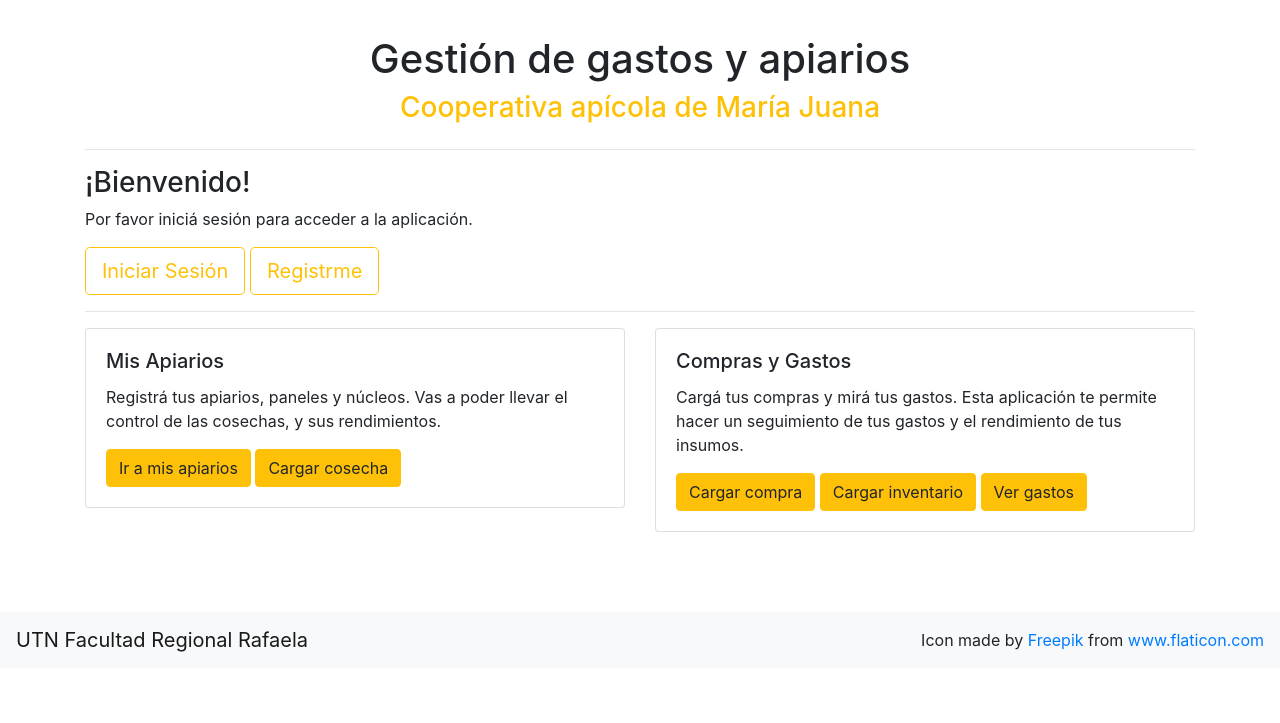
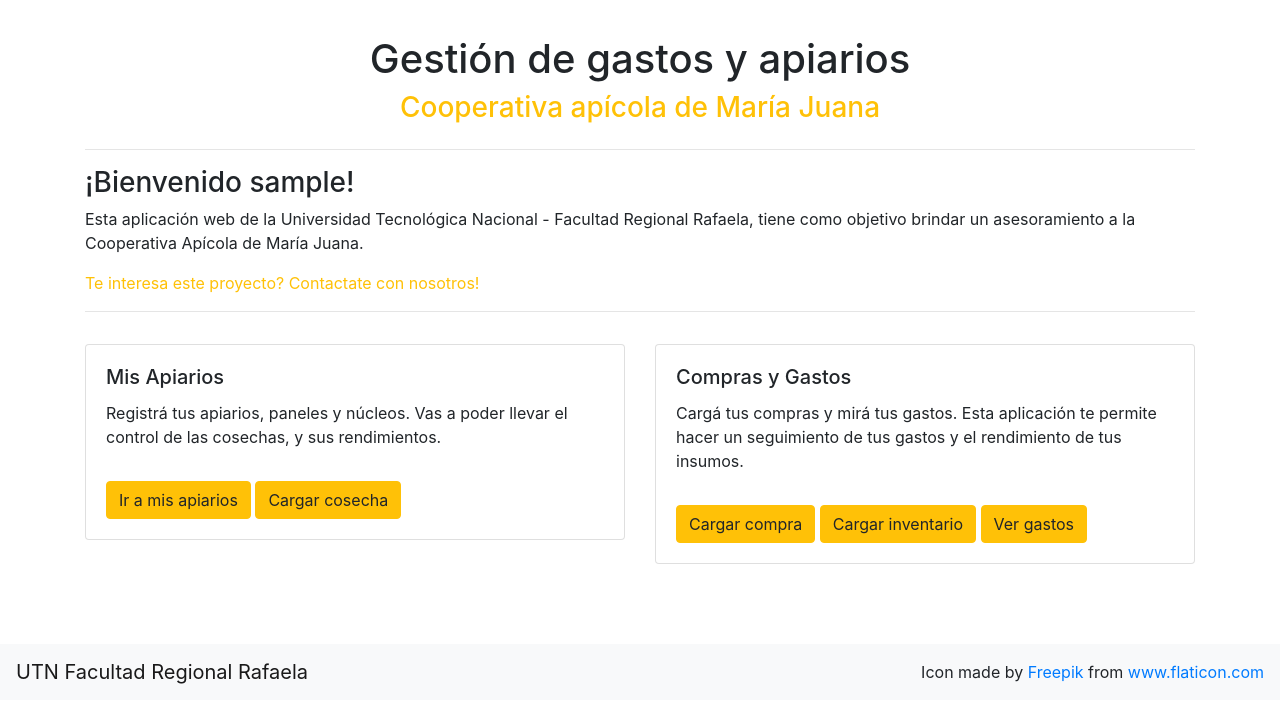
Before and after one commit to sofide/apicolapp, a Django app: page / in a window 1280 px wide. Shown: the part 77-800 px from the top of the page. Run offline with Django 3.2, Linux system fonts and the light colour scheme; the visitor is signed in with stand-in values (Sample User, id 1); some libraries are stand-ins or nearby versions.

Commit message:
different home for logged users

```diff
--- a/core/static/css/style.css
+++ b/core/static/css/style.css
@@ -5,3 +5,7 @@
 .orange-dk {
     color: orange;
 }
+
+.sep {
+    margin-top: 1rem;
+}
--- a/core/templates/core/home.html
+++ b/core/templates/core/home.html
@@ -10,47 +10,59 @@
     <div class="row">
         <div class="col">
             <hr/>
-            <h3> ¡Bienvenido!</h3>
-            <p>Por favor iniciá sesión para acceder a la aplicación.</p>
-            <a class="btn btn-outline-warning btn-lg" href="{% url 'login' %}">
-                Iniciar Sesión
-            </a>
-            <button type="button" class="btn btn-outline-warning btn-lg">
-                Registrme
-            </button>
+            <h3> ¡Bienvenido{% if user.is_authenticated %} {{ user.username }}{% endif %}!</h3>
+            <p>
+                Esta aplicación web de la Universidad Tecnológica Nacional - Facultad Regional
+                Rafaela, tiene como objetivo brindar un asesoramiento a la Cooperativa Apícola de
+                María Juana.
+            </p>
+            <p class="orange"> Te interesa este proyecto? Contactate con nosotros!</p>
             <hr/>
         </div>
     </div>
 
     <div class="row">
-      <div class="col-lg-6">
-        <div class="card">
-          <div class="card-body">
-            <h5 class="card-title">Mis Apiarios</h5>
-            <p class="card-text">
-                Registrá tus apiarios, paneles y núcleos. Vas a poder llevar el control
-                de las cosechas, y sus rendimientos.
-            </p>
+    {% if user.is_authenticated %}
+        <div class="col-xs-12 col-lg-6">
+            <div class="card sep">
+                <div class="card-body">
+                    <h5 class="card-title">Mis Apiarios</h5>
+                    <p class="card-text">
+                        Registrá tus apiarios, paneles y núcleos. Vas a poder llevar el control
+                        de las cosechas, y sus rendimientos.
+                    </p>
 
-            <a href="#" class="btn btn-warning">Ir a mis apiarios</a>
-            <a href="#" class="btn btn-warning">Cargar cosecha</a>
-          </div>
+                    <a href="#" class="btn btn-warning sep">Ir a mis apiarios</a>
+                    <a href="#" class="btn btn-warning sep">Cargar cosecha</a>
+                </div>
+            </div>
         </div>
-      </div>
-      <div class="col-lg-6">
-        <div class="card">
-          <div class="card-body">
-            <h5 class="card-title">Compras y Gastos</h5>
-            <p class="card-text">
-                Cargá tus compras y mirá tus gastos. Esta aplicación te permite hacer un
-                seguimiento de tus gastos y el rendimiento de tus insumos.
-            </p>
-            <a href="#" class="btn btn-warning">Cargar compra</a>
-            <a href="#" class="btn btn-warning">Cargar inventario</a>
-            <a href="#" class="btn btn-warning">Ver gastos</a>
-          </div>
+        <div class="col-xs-12 col-lg-6">
+            <div class="card sep">
+                <div class="card-body">
+                    <h5 class="card-title">Compras y Gastos</h5>
+                    <p class="card-text">
+                        Cargá tus compras y mirá tus gastos. Esta aplicación te permite hacer un
+                        seguimiento de tus gastos y el rendimiento de tus insumos.
+                    </p>
+                    <a href="#" class="btn btn-warning sep">Cargar compra</a>
+                    <a href="#" class="btn btn-warning sep">Cargar inventario</a>
+                    <a href="#" class="btn btn-warning sep">Ver gastos</a>
+                </div>
+            </div>
         </div>
-      </div>
+    {% else %}
+        <div class="col">
+            <p>Por favor iniciá sesión para acceder a la aplicación.</p>
+            <a class="btn btn-outline-warning btn-lg" href="{% url 'login' %}">
+            Iniciar Sesión
+            </a>
+            <button type="button" class="btn btn-outline-warning btn-lg">
+            Registrme
+            </button>
+            <hr/>
+        </div>
+    {% endif %}
     </div>
 
 {% endblock %}
```
